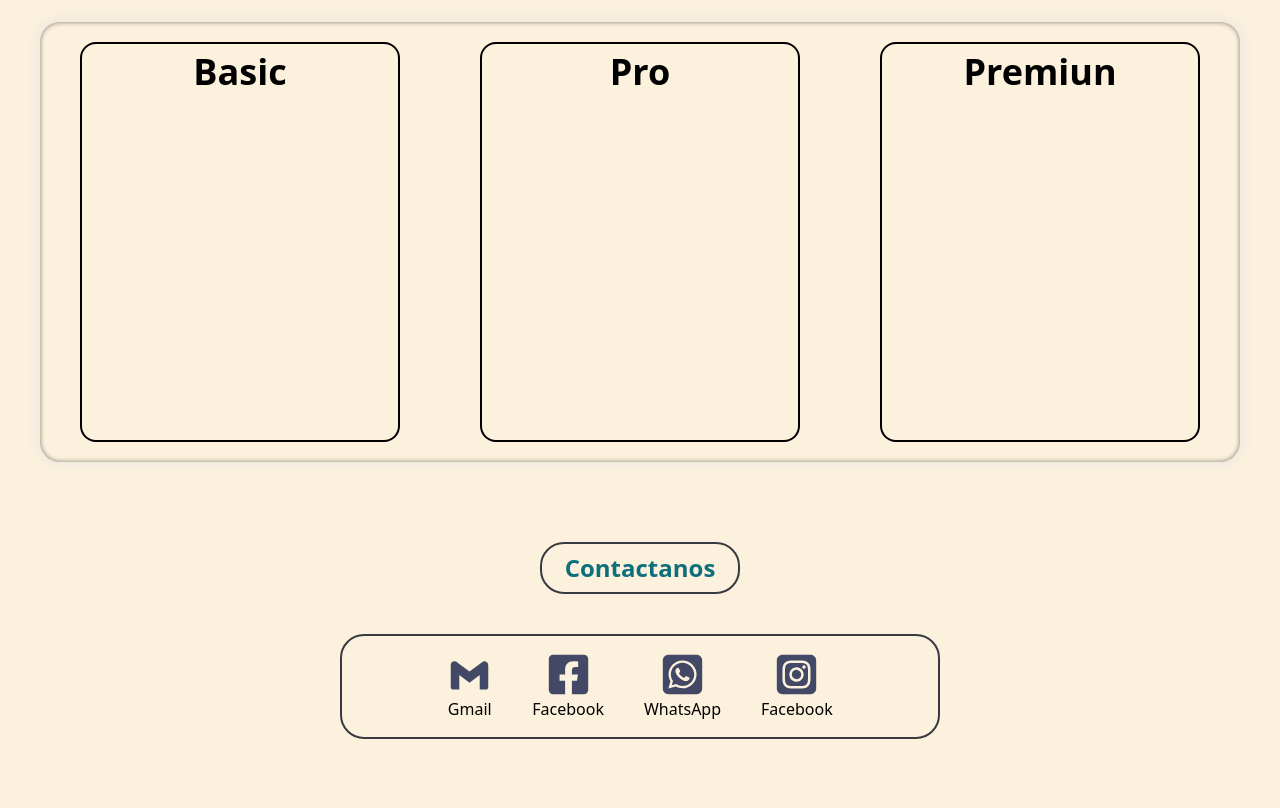
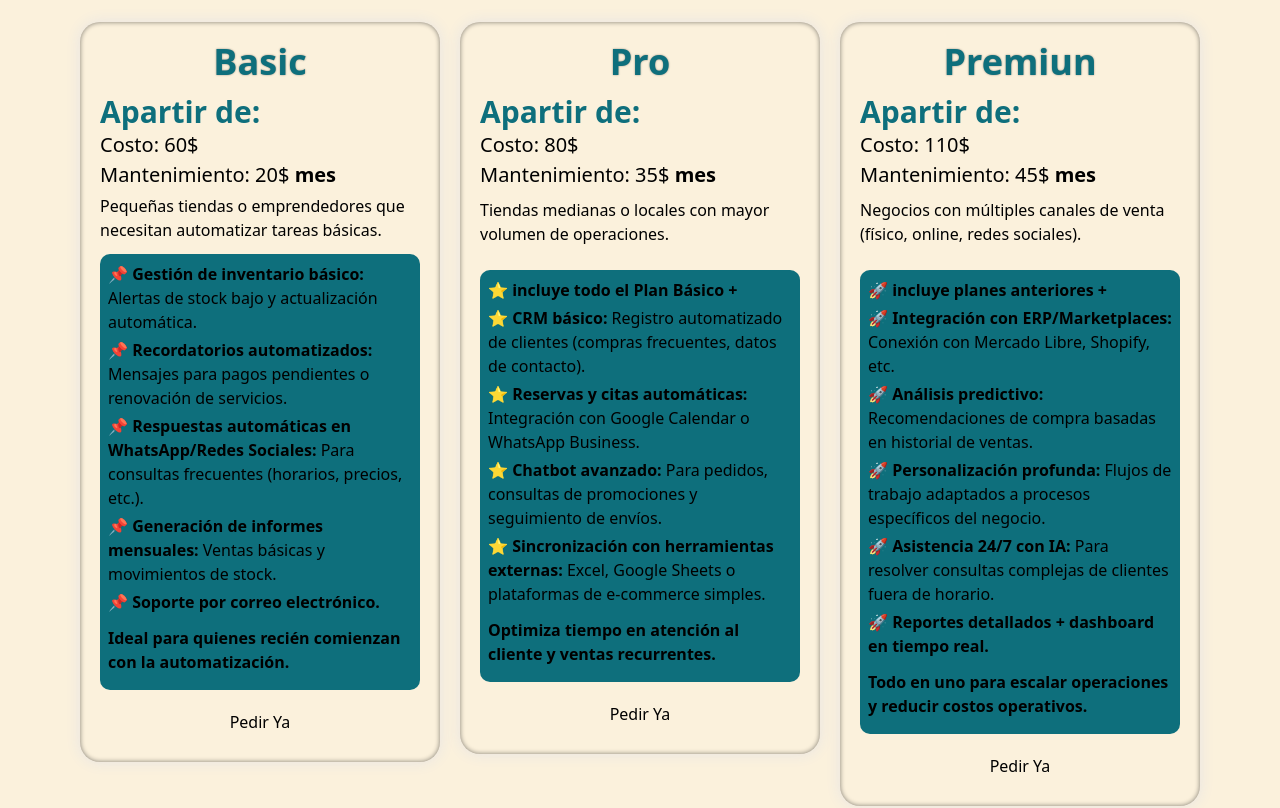
Before and after one commit to yhonder710/web-servicios, a React (Vite) app: page / in a window 1280 px wide. Shown: the part 2520-3328 px from the top of the page. Before the commit the page ends 3299 px from the top, so only its background shows below. Built offline with nearby package versions, Linux system fonts and the light colour scheme.

Commit message:
card adelantadas

```diff
--- a/src/components/moleculas/CardPlanes.tsx
+++ b/src/components/moleculas/CardPlanes.tsx
@@ -1,14 +1,90 @@
-interface Props {
-  title: string
-}
 
-export function CardPlanes({ title }: Props) {
+
+export function CardPlanesBasic() {
   return (
-    <article className="w-80 h-100 border-2 rounded-2xl text-center p-2">
+    <article className="w-100  rounded-2xl text-center p-2 subTitle px-5">
       <header>
-        <h3 className="text-4xl font-bold">{title}</h3>
+        <h3 className="text-4xl text-[#0E6F7C] shadowCardTitle font-bold py-3">Basic</h3>
+      </header>
 
-      </header>
+      <section className="flex flex-col text-left mb-2">
+        <strong className="text-3xl text-[#0E6F7C]">Apartir de:</strong>
+        <span className="text-[20px]">Costo: 60$ </span>
+        <span className="text-[20px]">Mantenimiento: 20$ <strong>mes</strong></span>
+        <p className="py-1">Pequeñas tiendas o emprendedores que necesitan automatizar tareas básicas.</p>
+      </section>
+
+      <section className="flex flex-col text-left gap-1 bg-[#0E6F7C] rounded-[10px] p-2">
+        <span>📌 <strong>Gestión de inventario básico:</strong> Alertas de stock bajo y actualización automática.</span>
+        <span>📌 <strong>Recordatorios automatizados:</strong> Mensajes para pagos pendientes o renovación de servicios.</span>
+        <span>📌 <strong>Respuestas automáticas en WhatsApp/Redes Sociales:</strong> Para consultas frecuentes (horarios, precios, etc.).</span>
+        <span>📌 <strong>Generación de informes mensuales:</strong> Ventas básicas y movimientos de stock.</span>
+        <span>📌 <strong>Soporte por correo electrónico.</strong></span>
+        <strong className="py-2"> Ideal para quienes recién comienzan con la automatización.</strong>
+      </section>
+
+      <button className="py-5">Pedir Ya</button>
+
     </article>
   )
 }
+
+export function CardPlanesPro() {
+  return (
+    <article className="w-100  rounded-2xl text-center p-2 subTitle px-5">
+      <header>
+        <h3 className="text-4xl text-[#0E6F7C] shadowCardTitle font-bold py-3">Pro</h3>
+      </header>
+
+      <section className="flex flex-col text-left mb-4">
+        <strong className="text-3xl text-[#0E6F7C]" >Apartir de:</strong>
+        <span className="text-[20px]">Costo: 80$</span>
+        <span className="text-[20px]">Mantenimiento: 35$ <strong>mes</strong></span>
+        <p className="py-2"> Tiendas medianas o locales con mayor volumen de operaciones.</p>
+      </section>
+
+      <section className="flex flex-col text-left gap-1 bg-[#0E6F7C] rounded-[10px] p-2">
+        <strong>⭐ incluye todo el Plan Básico +</strong>
+        <span>⭐ <strong>CRM básico:</strong> Registro automatizado de clientes (compras frecuentes, datos de contacto).</span>
+        <span>⭐ <strong>Reservas y citas automáticas:</strong> Integración con Google Calendar o WhatsApp Business.</span>
+        <span>⭐ <strong>Chatbot avanzado:</strong> Para pedidos, consultas de promociones y seguimiento de envíos.</span>
+        <span>⭐ <strong>Sincronización con herramientas externas:</strong> Excel, Google Sheets o plataformas de e-commerce simples.</span>
+        <strong className="py-2">Optimiza tiempo en atención al cliente y ventas recurrentes.</strong>
+      </section>
+
+      <button className="py-5">Pedir Ya</button>
+
+    </article>
+  )
+}
+
+export function CardPlanesPremiun() {
+  return (
+    <article className="w-100  rounded-2xl text-center p-2 subTitle px-5">
+      <header>
+        <h3 className="text-4xl text-[#0E6F7C] shadowCardTitle font-bold py-3">Premiun</h3>
+      </header>
+
+      <section className="flex flex-col text-left mb-4">
+        <strong className="text-3xl text-[#0E6F7C]">Apartir de:</strong>
+        <span className="text-[20px]">Costo: 110$</span>
+        <span className="text-[20px]">Mantenimiento: 45$ <strong>mes</strong></span>
+        <p className="py-2">Negocios con múltiples canales de venta (físico, online, redes sociales).</p>
+      </section>
+
+      <section className="flex flex-col text-left gap-1 bg-[#0E6F7C] rounded-[10px] p-2">
+        <strong>🚀 incluye planes anteriores +</strong>
+        <span>🚀 <strong>Integración con ERP/Marketplaces:</strong> Conexión con Mercado Libre, Shopify, etc.</span>
+        <span>🚀 <strong>Análisis predictivo:</strong> Recomendaciones de compra basadas en historial de ventas.</span>
+        <span>🚀 <strong>Personalización profunda:</strong> Flujos de trabajo adaptados a procesos específicos del negocio.</span>
+        <span>🚀 <strong>Asistencia 24/7 con IA:</strong> Para resolver consultas complejas de clientes fuera de horario.</span>
+        <span>🚀 <strong>Reportes detallados + dashboard en tiempo real.</strong></span>
+        <strong className="py-2"> Todo en uno para escalar operaciones y reducir costos operativos.</strong>
+      </section>
+
+
+      <button className="py-5">Pedir Ya</button>
+
+    </article>
+  )
+}
--- a/src/components/organismos/PlanesDelServicio.tsx
+++ b/src/components/organismos/PlanesDelServicio.tsx
@@ -1,16 +1,16 @@
-import { CardPlanes } from "../moleculas/CardPlanes";
+import { CardPlanesBasic, CardPlanesPremiun, CardPlanesPro } from "../moleculas/CardPlanes";
 
 export function PlanesDelServicio() {
   return (
-    <section className="w-full h-full flex flex-col items-center p-10 gap-10">
+    <section className="w-full h-full flex flex-col items-center p-10 gap-5">
       <div className="w-80 flex justify-center p-2 subTitle">
         <h2 className="text-[#0E6F7C] font-bold text-2xl">Planes del Servicio</h2>
       </div>
 
-      <div className="w-300 flex gap-3 items-center justify-between p-5 px-10 subTitle">
-        <CardPlanes title="Basic" />
-        <CardPlanes title="Pro" />
-        <CardPlanes title="Premiun" />
+      <div className="w-full flex gap-5 items-start justify-between p-5 px-10">
+        <CardPlanesBasic />
+        <CardPlanesPro />
+        <CardPlanesPremiun />
       </div>
     </section>
   )
--- a/src/index.css
+++ b/src/index.css
@@ -109,3 +109,7 @@ body {
 .iconInstagram:hover {
   color: #da5ef3;
 }
+
+.shadowCardTitle {
+  text-shadow: 0 0 2px #0000006e;
+}
```
